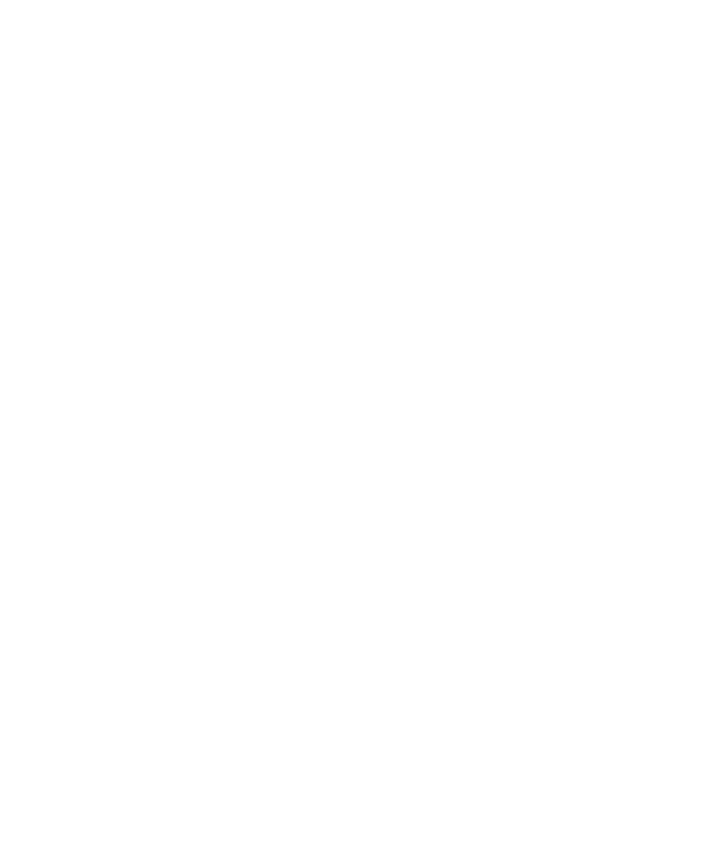
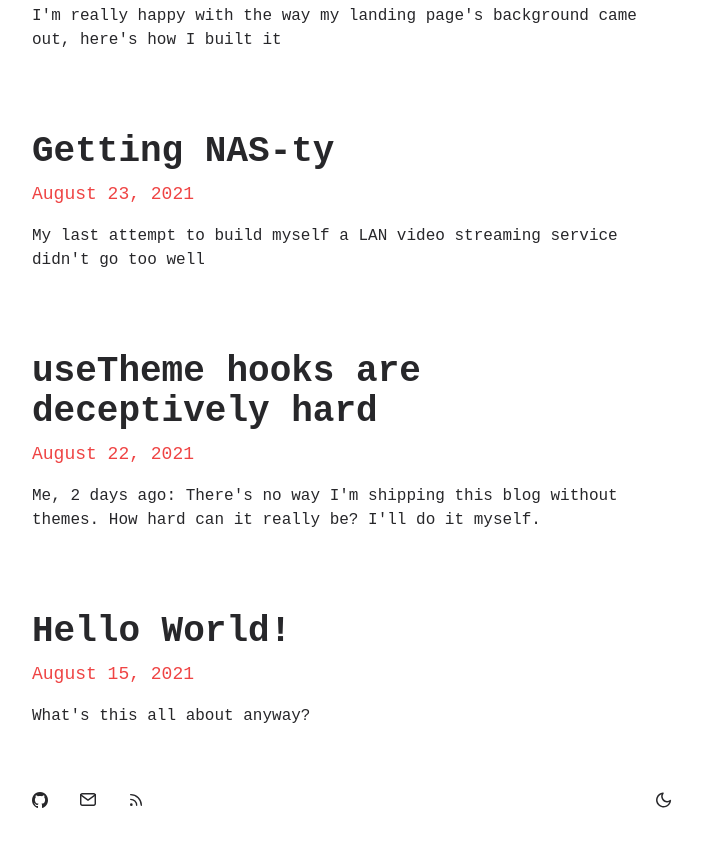
Before and after one commit to sid405/website, a Next.js app: page /posts in a window 1280 px wide. Before the commit this address had no page. Shown: the part 840-1686 px from the top of the page, without its empty margins (288-990 px from the left). Before the commit the page ends 800 px from the top, so only its background shows below. Built offline with nearby package versions, Linux system fonts and the light colour scheme.

Commit message:
feat: all posts page

```diff
--- a/pages/404.tsx
+++ b/pages/404.tsx
@@ -1,8 +1,9 @@
+import { NextPage } from "next";
 import Link from "next/link";
 import { Header } from "../components/Chrome";
 import { Icon } from "../components/Icon";
 
-export default function NotFound() {
+const NotFound: NextPage<{}> = () => {
   return (
     <>
       <Header />
@@ -33,4 +34,6 @@
       </main>
     </>
   );
-}
+};
+
+export default NotFound;
--- a/pages/index.tsx
+++ b/pages/index.tsx
@@ -2,6 +2,7 @@
 import dynamic from "next/dynamic";
 import { Footer, Header } from "../components/Chrome";
 import { Intro } from "../components/Intro";
+import { Link } from "../components/Link";
 import { PostList } from "../components/PostList";
 import { getAllPosts, Post } from "../lib/api";
 
@@ -22,6 +23,12 @@
           latestPostSlug={posts[0].slug}
         />
         <PostList posts={posts} />
+
+        <div className="mt-20">
+          <Link href="/posts" title="All posts" newTab={false}>
+            All posts
+          </Link>
+        </div>
       </main>
 
       <Footer />
--- /dev/null
+++ b/pages/posts/index.tsx
@@ -0,0 +1,28 @@
+import { GetStaticProps, NextPage } from "next";
+import { Footer, Header } from "../../components/Chrome";
+import { PostList } from "../../components/PostList";
+import { getAllPosts, Post } from "../../lib/api";
+
+type PageProps = { posts: Post[] };
+
+const PostsPage: NextPage<PageProps> = ({ posts }) => {
+  return (
+    <>
+      <Header />
+
+      <main>
+        <PostList posts={posts} />
+      </main>
+
+      <Footer />
+    </>
+  );
+};
+
+export default PostsPage;
+
+export const getStaticProps: GetStaticProps<PageProps> = async () => {
+  return {
+    props: { posts: getAllPosts() },
+  };
+};
```
Also changed, not shown: pages/rss.tsx (+5 -3 lines).
